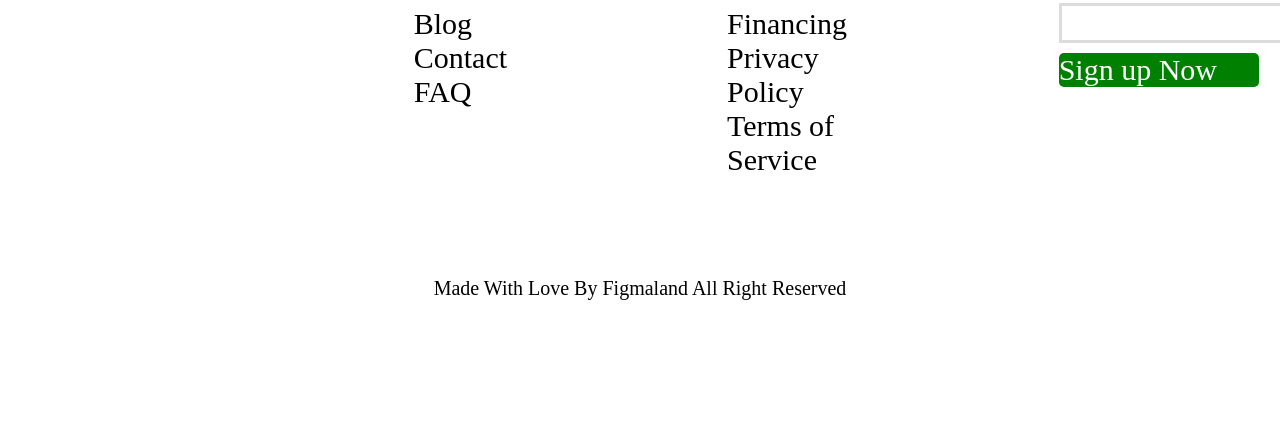
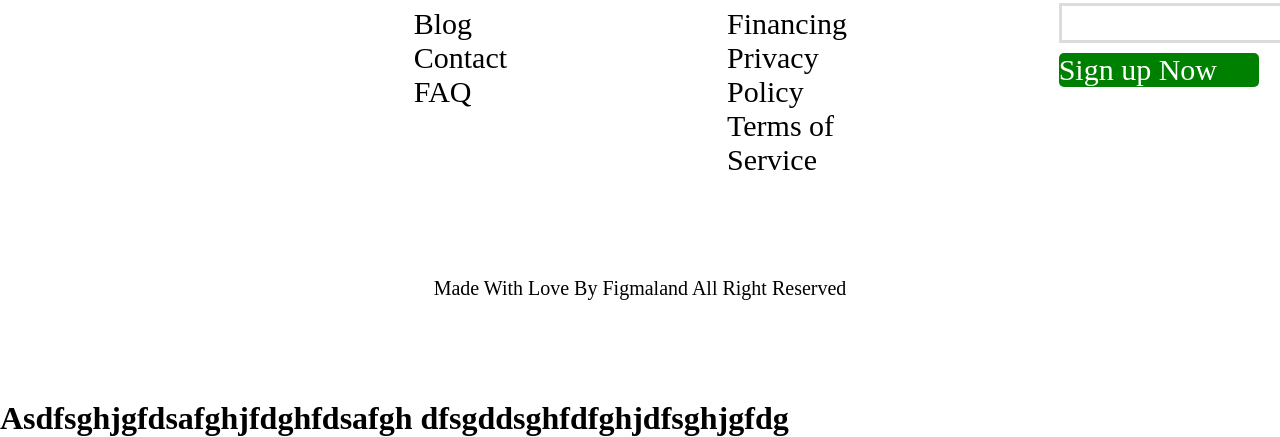
Before and after one commit to murod-erkayev/html_css_learn_project_6, a plain HTML site: page index.html in a window 1280 px wide. Shown: the part 3532-3969 px from the top of the page. Before the commit the page ends 3932 px from the top, so only its background shows below. Drawn offline with Linux system fonts and the light colour scheme.

Commit message:
Loyhaga o‘zgartirishlar kiritildi

```diff
--- a/index.html
+++ b/index.html
@@ -214,6 +214,10 @@
     <footer>
         <p>Made With Love By Figmaland All Right Reserved</p>
     </footer>
+    <h1>
+        Asdfsghjgfdsafghjfdghfdsafgh
+        dfsgddsghfdfghjdfsghjgfdg
+    </h1>
 </body>
 
 </html>
```
